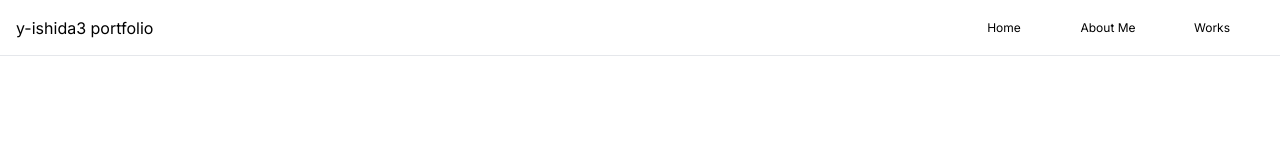
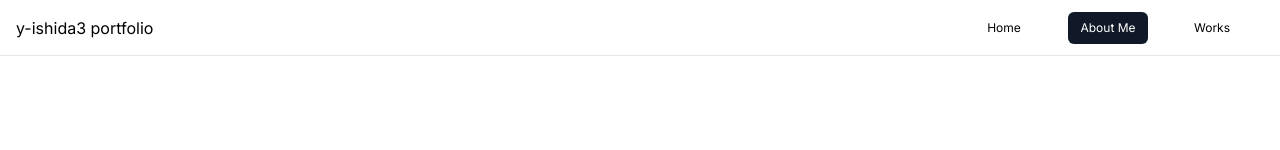
Before and after one commit to y-ishida3/y-ishida3.github.io, a Next.js app: page /about_me in a window 1280 px wide. Shown: the top 150 px of the page. Built offline with nearby package versions, Linux system fonts and the light colour scheme.

Commit message:
Fix code

```diff
--- a/src/components/Footer/index.tsx
+++ b/src/components/Footer/index.tsx
@@ -8,10 +8,6 @@ import styles from "./footer.module.css";
 
 export const Footer = ({labels, urls}: SiteURLType) => {
   const router = useRouter();
-  // :TODO 現状Reactのバグが発生しているので、将来的に治す必要がある模様
-  const pathName = usePathname()
-  const pathName_ = pathName.replace('/', '') == '' ? '/' : pathName.replace('/', '');
-
   // :TODO ここで定義するのがいいのか？
   // :TODO hoverのいい定義の仕方を探す -> 一旦はunderlineで定義
   const normalStyle = "gap-2 text-center text-xs text-black py-2 px-3 m-3 hover:underline";
--- a/src/components/Header/index.tsx
+++ b/src/components/Header/index.tsx
@@ -25,7 +25,7 @@ export const Header = ({labels, urls}: SiteURLType) => {
       <div className="flex flex-row">
         {labels.map((label, index) => (
           <Button
-            className={pathName == urls[index] ? activeStyle : normalStyle}
+            className={pathName_ == urls[index] ? activeStyle : normalStyle}
             onClick={() => router.push(urls[index])}
             key={index}
           >
```
